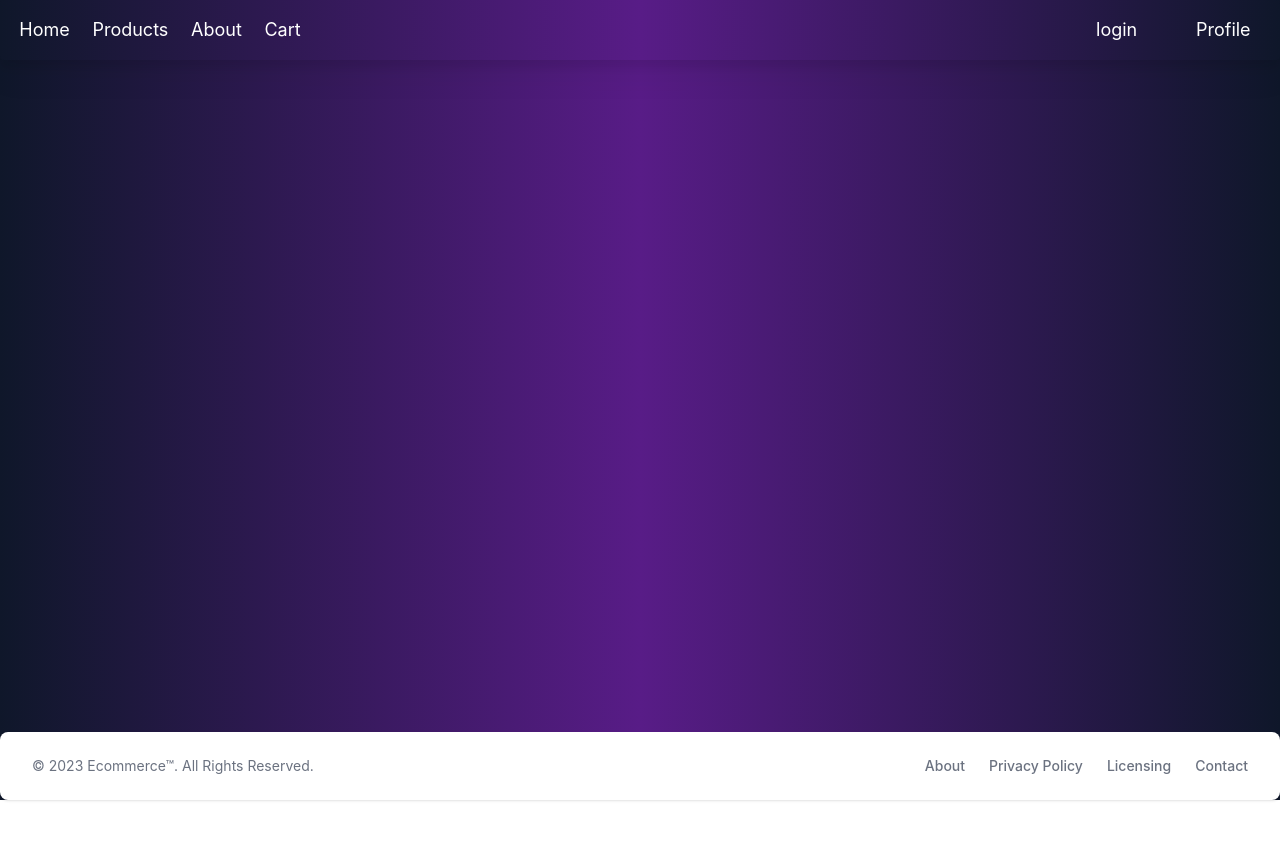
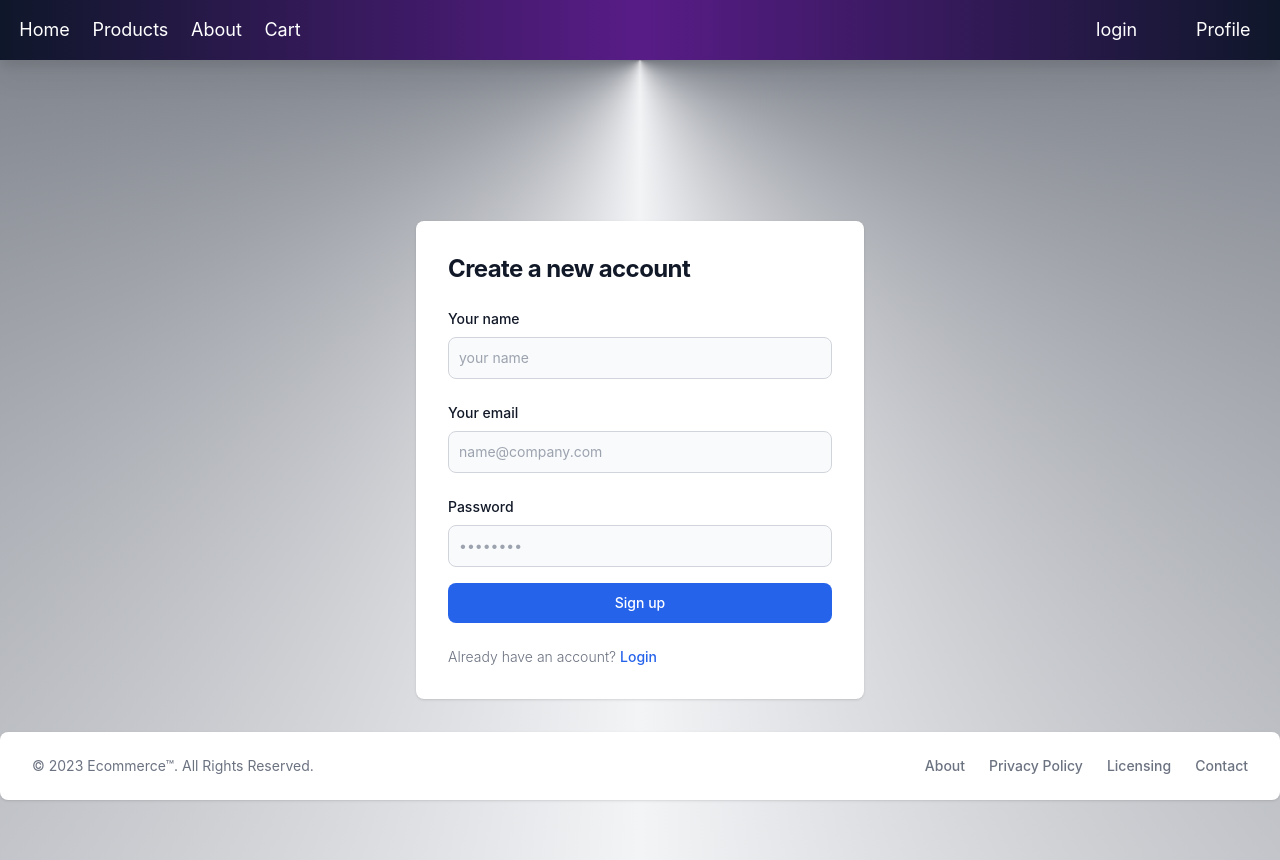
Before and after one commit to WajahatFit/new-app, a React (Create React App) app: page /signup in a window 1280 px wide. Before the commit the page ends 800 px from the top, so only its background shows below. Built offline with nearby package versions, Linux system fonts and the light colour scheme.

Commit message:
adds login & sigup pages

```diff
--- a/src/App.tsx
+++ b/src/App.tsx
@@ -7,7 +7,8 @@
 import Checkout from "./pages/Checkout";
 import { BrowserRouter, Routes, Route } from "react-router-dom";
 import "./App.css";
-import Auth from "./pages/Auth";
+import Login from "../src/pages/auth/Login";
+import Signup from "./pages/auth/Signup";
 
 function App() {
   return (
@@ -24,7 +25,8 @@
           <Route path="/about" element={<About />} />
           <Route path="/profile" element={<Profile />} />
           <Route path="/checkout" element={<Checkout />} />
-          <Route path="/auth" element={<Auth />} />
+          <Route path="/signup" element={<Signup />} />
+          <Route path="/login" element={<Login />} />
           <Route path="/shop" element={<Shop />} />
         </Routes>
       </BrowserRouter>
--- a/src/components/loutgout.tsx
+++ /dev/null
@@ -1,7 +0,0 @@
-import React from "react";
-
-const Loutgout = () => {
-  return <div>loutgout</div>;
-};
-
-export default Loutgout;
--- a/src/components/navbar.tsx
+++ b/src/components/navbar.tsx
@@ -20,7 +20,7 @@
       </ul>
       <ul className="w-1/6 flex justify-around items-center">
         <li>
-          <NavLink to="/auth">login</NavLink>
+          <NavLink to="/login">login</NavLink>
         </li>
         <li>
           <NavLink to="/profile">Profile</NavLink>
--- a/src/pages/auth.tsx
+++ /dev/null
@@ -1,14 +0,0 @@
-import React from "react";
-import Login from "../components/Login";
-import Loutgout from "../components/Loutgout";
-
-const Auth = () => {
-  return (
-    <div>
-      <Login />
-      <Loutgout />
-    </div>
-  );
-};
-
-export default Auth;
--- a/src/components/login.tsx
+++ b/src/pages/auth/Login.tsx
@@ -82,20 +82,22 @@
                     Forgot password?
                   </a>
                 </div>
+                <NavLink to="/login">
                   <button
                     type="submit"
                     className="w-full text-white bg-primary-600 hover:bg-primary-700 focus:ring-4 focus:outline-none focus:ring-primary-300 font-medium rounded-lg text-sm px-5 py-2.5 text-center dark:bg-primary-600 dark:hover:bg-primary-700 dark:focus:ring-primary-800"
                   >
                     Sign in
                   </button>
+                </NavLink>
                 <p className="text-sm font-light text-gray-500 dark:text-gray-400">
                   Don’t have an account yet?{" "}
-                  <a
-                    href="www.google.com"
-                    className="font-medium text-primary-600 hover:underline dark:text-primary-500"
-                  >
+                  <NavLink to="/signup">
+                    {" "}
+                    <button className="font-medium text-primary-600 hover:underline dark:text-primary-500">
                       Sign up
-                  </a>
+                    </button>
+                  </NavLink>
                 </p>
               </form>
             </div>
--- /dev/null
+++ b/src/pages/auth/Signup.tsx
@@ -0,0 +1,89 @@
+import { NavLink } from "react-router-dom";
+
+const Signup = () => {
+  return (
+    <>
+      <section className="bg-[conic-gradient(at_top,_var(--tw-gradient-stops))] from-gray-900 via-gray-100 to-gray-900">
+        <div className="flex flex-col items-center justify-center px-6 py-8 mx-auto md:h-screen lg:py-0">
+          <div className="w-full bg-white rounded-lg shadow dark:border md:mt-0 sm:max-w-md xl:p-0 dark:bg-gray-800 dark:border-gray-700">
+            <div className="p-6 space-y-4 md:space-y-6 sm:p-8">
+              <h1 className="text-xl font-bold leading-tight tracking-tight text-gray-900 md:text-2xl dark:text-white">
+                Create a new account
+              </h1>
+              <form className="space-y-4 md:space-y-6" action="#">
+                <div>
+                  <label
+                    htmlFor="email"
+                    className="block mb-2 text-sm font-medium text-gray-900 dark:text-white"
+                  >
+                    Your name
+                  </label>
+                  <input
+                    type="text"
+                    name="text"
+                    id="name"
+                    className="bg-gray-50 border border-gray-300 text-gray-900 sm:text-sm rounded-lg focus:ring-primary-600 focus:border-primary-600 block w-full p-2.5 dark:bg-gray-700 dark:border-gray-600 dark:placeholder-gray-400 dark:text-white dark:focus:ring-blue-500 dark:focus:border-blue-500"
+                    placeholder="your name"
+                    required
+                  />
+                </div>
+                <div>
+                  <label
+                    htmlFor="email"
+                    className="block mb-2 text-sm font-medium text-gray-900 dark:text-white"
+                  >
+                    Your email
+                  </label>
+                  <input
+                    type="email"
+                    name="email"
+                    id="email"
+                    className="bg-gray-50 border border-gray-300 text-gray-900 sm:text-sm rounded-lg focus:ring-primary-600 focus:border-primary-600 block w-full p-2.5 dark:bg-gray-700 dark:border-gray-600 dark:placeholder-gray-400 dark:text-white dark:focus:ring-blue-500 dark:focus:border-blue-500"
+                    placeholder="name@company.com"
+                    required
+                  />
+                </div>
+                <div>
+                  <label
+                    htmlFor="password"
+                    className="block mb-2 text-sm font-medium text-gray-900 dark:text-white"
+                  >
+                    Password
+                  </label>
+                  <input
+                    type="password"
+                    name="password"
+                    id="password"
+                    placeholder="••••••••"
+                    className="bg-gray-50 border border-gray-300 text-gray-900 sm:text-sm rounded-lg focus:ring-primary-600 focus:border-primary-600 block w-full p-2.5 dark:bg-gray-700 dark:border-gray-600 dark:placeholder-gray-400 dark:text-white dark:focus:ring-blue-500 dark:focus:border-blue-500"
+                    required
+                  />
+                </div>
+
+                <NavLink to="/login">
+                  <button
+                    type="submit"
+                    className="w-full text-white bg-primary-600 hover:bg-primary-700 focus:ring-4 focus:outline-none focus:ring-primary-300 font-medium rounded-lg text-sm px-5 py-2.5 text-center dark:bg-primary-600 dark:hover:bg-primary-700 dark:focus:ring-primary-800 mt-4"
+                  >
+                    Sign up
+                  </button>
+                </NavLink>
+                <p className="text-sm font-light text-gray-500 dark:text-gray-400">
+                  Already have an account?{" "}
+                  <NavLink to="/login">
+                    {" "}
+                    <button className="font-medium text-primary-600 hover:underline dark:text-primary-500">
+                      Login
+                    </button>
+                  </NavLink>
+                </p>
+              </form>
+            </div>
+          </div>
+        </div>
+      </section>
+    </>
+  );
+};
+
+export default Signup;
--- a/src/pages/landing.tsx
+++ b/src/pages/landing.tsx
@@ -2,8 +2,13 @@
 
 const Landing = () => {
   return (
-    <div className="h-screen bg-gradient-to-r from-slate-900 via-purple-900 to-slate-900">
-      landing
+    <div className="">
+      <h1
+        className="text-center text-white text-lg
+      "
+      >
+        Get your quality and quantity in all one place.
+      </h1>
     </div>
   );
 };
```
Lines whose indentation alone changed are shown as unchanged.
